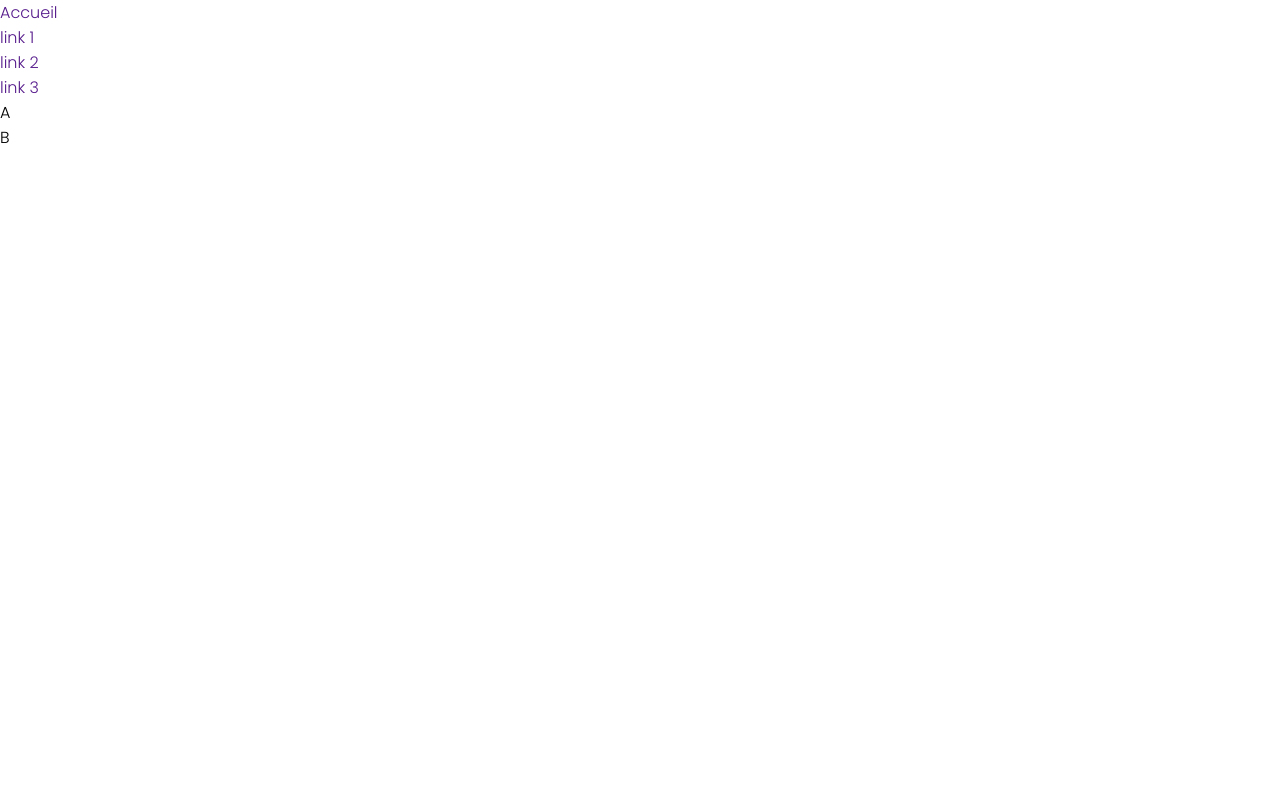
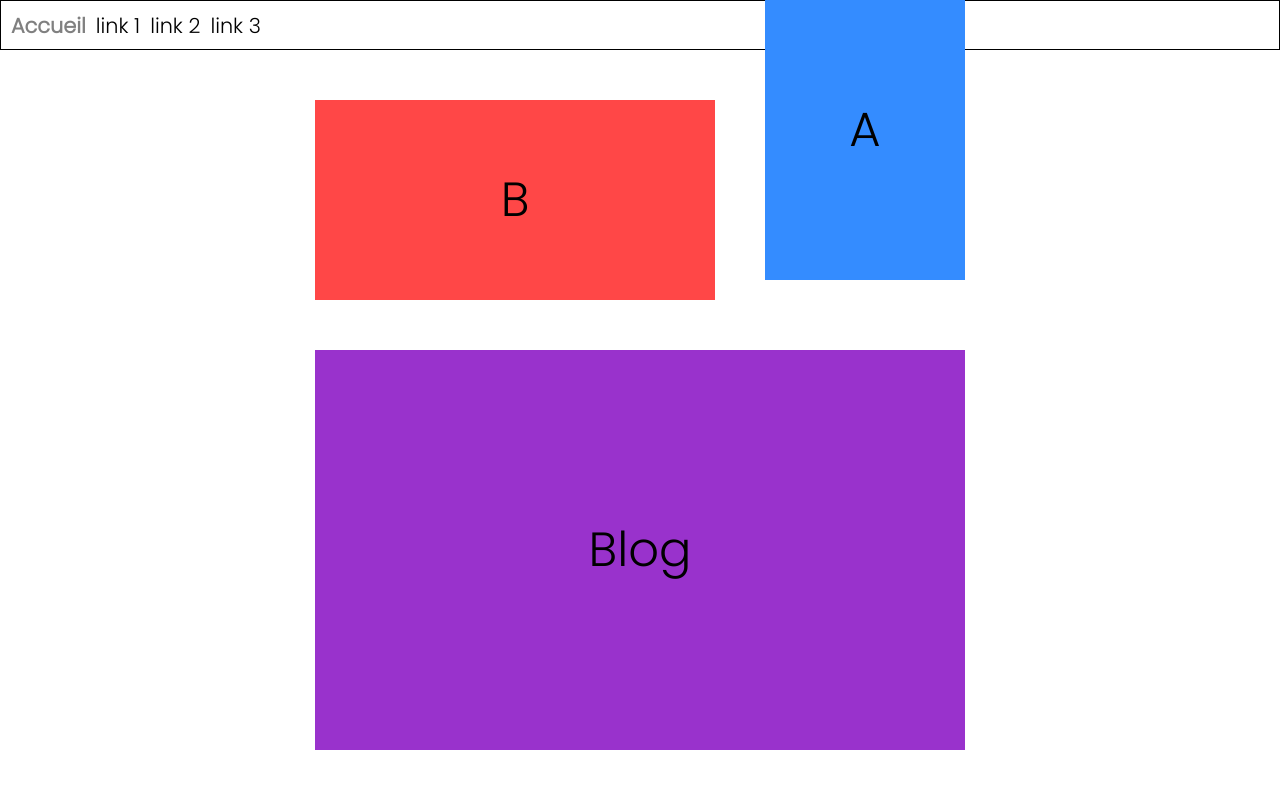
Before and after one commit to lroux07/flex_project, a website built with Vite: page index.html in a window 1280 px wide. Built offline with nearby package versions, Linux system fonts and the light colour scheme.

Commit message:
Responsive Deskop + Blog

```diff
--- a/index.html
+++ b/index.html
@@ -25,15 +25,22 @@
           </li>
         </ul>
       </nav>
+    </header>
+    <main>
+      <section>
+        <div class="block-a">
+          A
+        </div>
 
-      <div class="block-a">
-        A
+        <div class="block-b">
+          B
+        </div>
+      </section>
+
+      <div class="blog">
+        Blog
       </div>
-
-      <div class="block-b">
-        B
-      </div>
-    </header>
+    </main>
     <script type="module" src="/main.js"></script>
   </body>
 </html>
--- a/style.css
+++ b/style.css
@@ -17,7 +17,7 @@ body {
 
 /* Mobile */
 
-@media screen and (max-width: 1200px) {
+@media screen and (max-width: 700px) {
     /* Navbar */
 
     nav {
@@ -71,7 +71,111 @@ body {
         justify-content: center;
         font-size: 3rem;
     }
+
+
+    /* Blog */
+
+    .blog {
+        display: none;
+    }
 }
 
 
 /* Desktop */
+
+@media screen and (min-width: 700px) {
+    /* Navbar */
+
+    nav {
+        border: 1px solid black;
+        height: 50px;
+        display: flex;
+        align-items: center;
+    }
+
+    ul {
+        display: flex;
+        flex-direction: row;
+    }
+
+    li {
+        margin-left: 10px;
+    }
+
+    a {
+        font-size: 1.3rem;
+        color: black;
+    }
+
+    .active {
+        color: gray;
+        font-weight: 600;
+    }
+
+
+    /* MAIN */
+
+    main {
+        display: flex;
+        flex-direction: column;
+        align-items: center;
+        justify-content: center;
+    }
+
+
+    /* Divs reverse */
+
+    section {
+        display: flex;
+        flex-direction: row-reverse;
+        align-items: center;
+        justify-content: center;
+    }
+
+
+    /* Block A */
+
+    .block-a {
+        background-color: rgb(52, 140, 255);
+
+        height: 300px;
+        width: 200px;
+        margin-left: 25px;
+        display: flex;
+        align-items: center;
+        justify-content: center;
+        font-size: 3rem;
+
+        position: relative;
+        bottom: 70px;
+    }
+
+
+    /* Block B */
+
+    .block-b {
+        background-color: rgba(255, 52, 52, 0.902);
+
+        height: 200px;
+        width: 400px;
+        margin-right: 25px;
+        display: flex;
+        align-items: center;
+        justify-content: center;
+        font-size: 3rem;
+    }
+
+
+    /* Blog */
+
+    .blog {
+        background-color: darkorchid;
+
+        height: 400px;
+        width: 650px;
+        display: flex;
+        align-items: center;
+        justify-content: center;
+        font-size: 3rem;
+    }
+}
```
